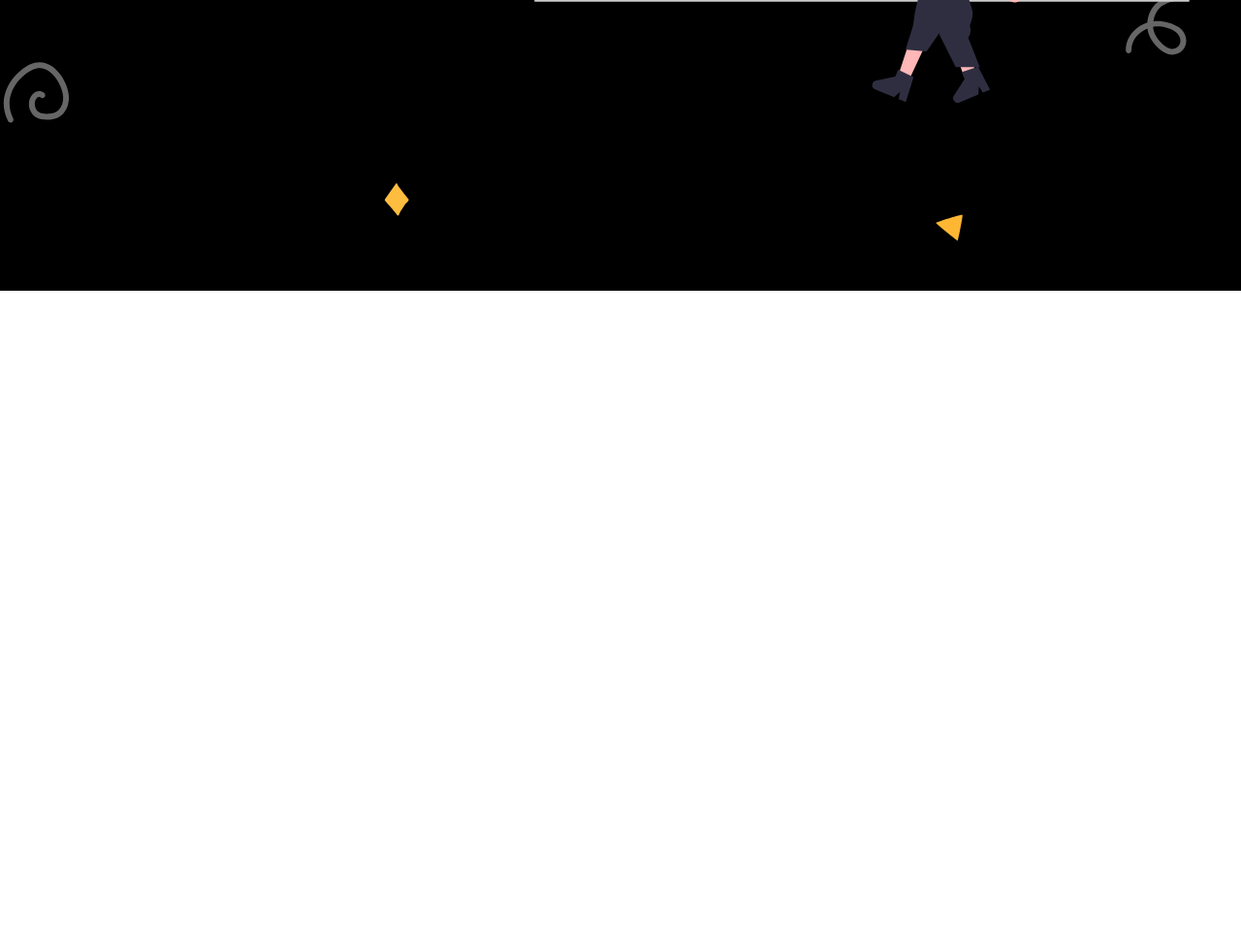
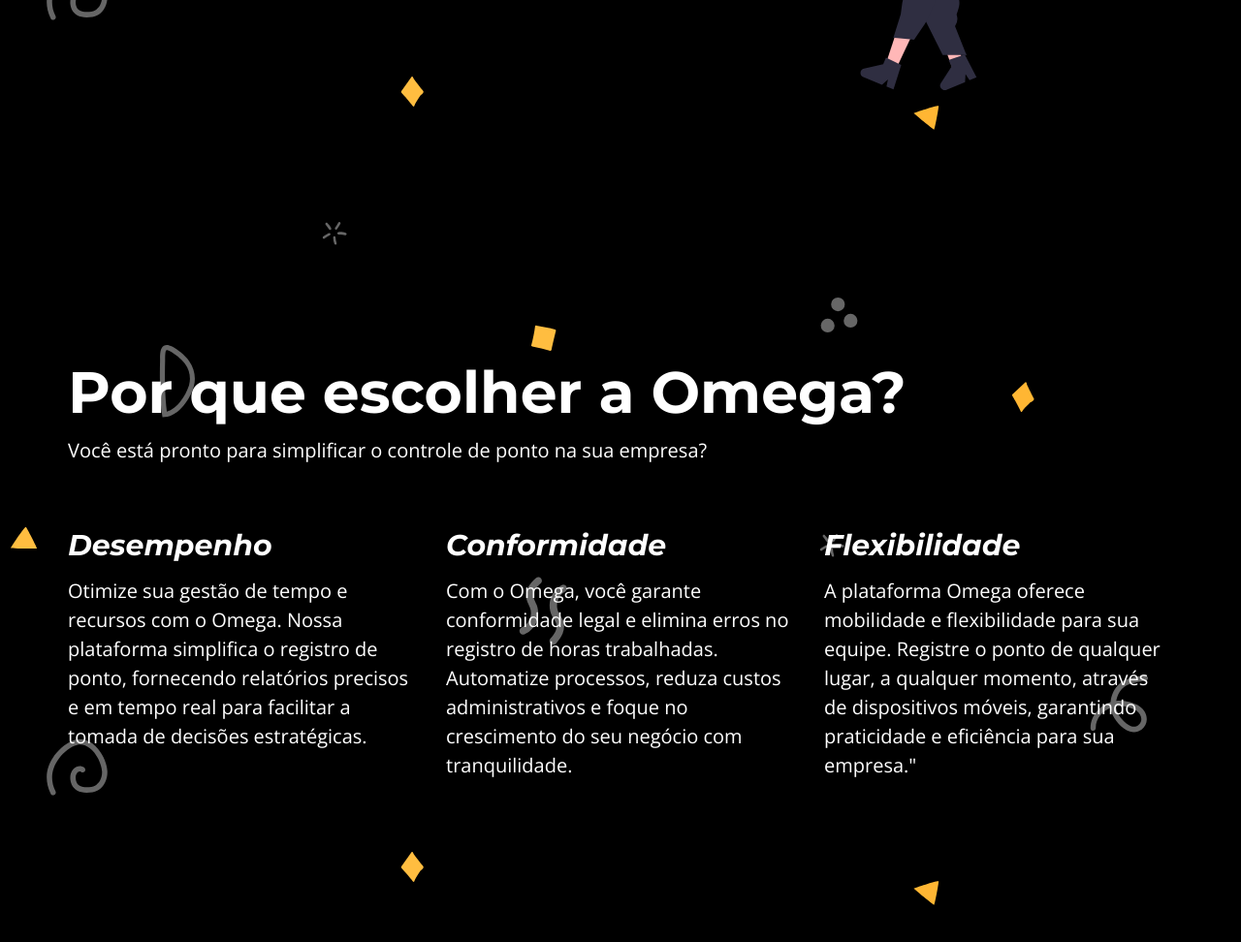
Before and after one commit to rianmendonca/omega, a plain HTML site: page index.html in a window 1280 px wide. Shown: the part 618-1590 px from the top of the page at 97% size. Before the commit the page ends 918 px from the top, so only its background shows below. Drawn offline with nearby package versions, Linux system fonts and the light colour scheme; a web font is replaced by a local one.

Commit message:
add: seção Por que escolher a Omega?

```diff
--- a/assets/css/style.css
+++ b/assets/css/style.css
@@ -1,20 +1,24 @@
 @import url('https://fonts.googleapis.com/css2?family=Montserrat:ital,wght@0,100..900;1,100..900&display=swap');
 @import url('https://fonts.googleapis.com/css2?family=Montserrat:ital,wght@0,100..900;1,100..900&family=Open+Sans:ital,wght@0,300..800;1,300..800&display=swap');
+@import url('https://fonts.googleapis.com/css2?family=Jersey+25&display=swap');
 
 :root {
     --black-color: #000000;
     --white-color: #ffffff;
     --yellow-color: #F1B33D;
+    --light-gray-color: #e6e6e6;
     --gap: 3rem;
 }
 
 * {
     margin: 0;
     padding: 0;
+    box-sizing: border-box;
 }
 
 html {
     font-size: 62.5%;
+    scroll-behavior: smooth;
 }
 
 body {
@@ -68,15 +72,10 @@
     color: var(--white-color)
 }
 
-.secondary-bg {
-    background-color: var(--white-color)
-}
-
-
 .main-content {
     max-width: 120rem;
     margin: 0 auto;
-    padding: var(--gap);
+    padding: 3.5rem var(--gap);
 }
 
 .viewed-section {
@@ -142,17 +141,12 @@
     padding-bottom: 0;
 }
 
-.menu-spacing {
-    height: 5.8rem;
-}
-
 .about-content {
     position: relative;
-    top: -8rem;
     display: grid;
     grid-template-columns: 1fr 1.5fr;
     gap: var(--gap);
-    height: 100vh;
+    min-height: 100vh;
 }
 
 .about-text,
@@ -172,3 +166,26 @@
     max-width: 100%;
     height: auto;
 }
+
+.grid-content {
+    display: flex;
+    flex-flow: column wrap;
+    justify-content: center;
+    height: 100vh;
+}
+
+.grid {
+    display: grid;
+    grid-template-columns: repeat(3, 1fr);
+    gap: var(--gap);
+}
+
+.grid h3 {
+    font-size: 3rem;
+    font-style: italic;
+    margin-bottom: 1rem;
+}
+
+.grid-content-p {
+    margin-bottom: 6rem;
+}
--- a/index.html
+++ b/index.html
@@ -11,19 +11,18 @@
 <body>
     <aside class="menu">
         <div class="main-content menu-content">
-                <h1><a href="#">Ωmega</a></h1>
+            <h1><a href="#about">Ωmega</a></h1>
             <nav>
                 <ul>
-                    <li><a href="#">Quem Somos</a></li>
-                    <li><a href="#">Planos</a></li>
-                    <li><a href="#">Contato</a></li>
+                    <li><a href="#benefits">Benefícios</a></li>
+                    <li><a href="plans.html">Planos</a></li>
+                    <li><a href="#contact">Contato</a></li>
                     <li><a href="#">FAQ</a></li>
                 </ul>
             </nav>
         </div>
     </aside>
-    <div class="menu-spacing"></div>
-    <section class="about primary-bg viewed-section">
+    <section id="about" class="about primary-bg viewed-section">
         <div class="main-content about-content">
             <div class="about-text">
                 <h2>Quem Somos</h2>
@@ -35,7 +34,33 @@
                 </p>
             </div>
             <div class="about-img">
-                <img src="assets/img/illustration.svg" alt="Uma mulher sentada, apontando para um relógio">
+                <img src="assets/img/illustration-about.svg" alt="Uma mulher sentada apontando para um relógio.">
+            </div>
+        </div>
+    </section>
+    <section id="benefits" class=" primary-bg viewed-section">
+        <div class="main-content grid-content">
+            <h2>Por que escolher a Omega?</h2>
+            <p class="grid-content-p">Você está pronto para simplificar o controle de ponto na sua empresa?</p>
+            <div class="grid">
+                <article>
+                    <h3>Desempenho</h3>
+                    <p>Otimize sua gestão de tempo e recursos com o Omega. Nossa plataforma simplifica o registro de
+                        ponto, fornecendo relatórios precisos e em tempo real para facilitar a tomada de decisões
+                        estratégicas.</p>
+                </article>
+                <article>
+                    <h3>Conformidade</h3>
+                    <p>Com o Omega, você garante conformidade legal e elimina erros no registro de horas trabalhadas.
+                        Automatize processos, reduza custos administrativos e foque no crescimento do seu negócio com
+                        tranquilidade.</p>
+                </article>
+                <article>
+                    <h3>Flexibilidade</h3>
+                    <p>A plataforma Omega oferece mobilidade e flexibilidade para sua equipe. Registre o ponto de
+                        qualquer lugar, a qualquer momento, através de dispositivos móveis, garantindo praticidade e
+                        eficiência para sua empresa."</p>
+                </article>
             </div>
         </div>
     </section>
```
Also changed, not shown: assets/img/illustration-about.svg (renamed from assets/img/illustration.svg), assets/img/logo.png (deleted).
